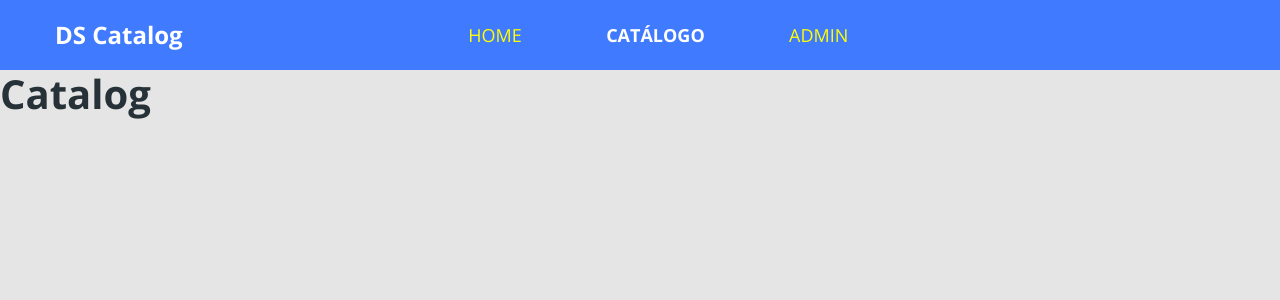
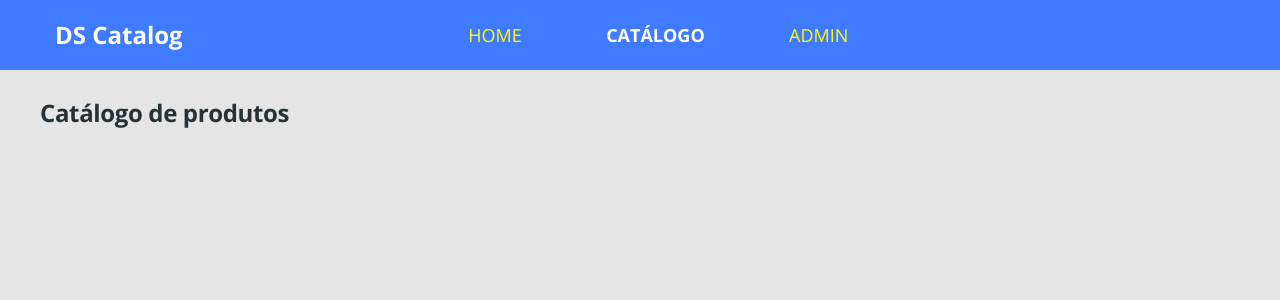
Before and after one commit to ruriknj/dscatalog-bootcamp-devsuperior, a React (Create React App) app in the folder front-web/: page /catalog in a window 1280 px wide. Shown: the top 300 px of the page. Built offline with nearby package versions, Linux system fonts and the light colour scheme.

Commit message:
Iniciando a página de Catálogo

```diff
--- a/front-web/src/Routes.tsx
+++ b/front-web/src/Routes.tsx
@@ -8,7 +8,7 @@
 const Routes = () => (
     <BrowserRouter>
         <Navbar />
-    <switch>
+    <Switch>
         <Route path="/" exact>
             <Home />
         </Route>
@@ -18,7 +18,7 @@
         <Route path="/admin">
             <Admin />
         </Route>
-    </switch>
+    </Switch>
     </BrowserRouter>
 
 );
--- a/front-web/src/app.scss
+++ b/front-web/src/app.scss
@@ -19,7 +19,20 @@
 a {
   &:hover {
     text-decoration: none;
-    color: unset;   /*  unset -> zera o comportamento padrão do bootstrap
-                                com os links e herdar a cor passada */
+    color: unset;
   }
 }
+    /*  unset -> zera o comportamento padrão do bootstrap
+                                com os links e herdar a cor passada */
+.border-radius-10 {
+  border-radius: 10px;
+}
+
+.border-radius-20 {
+  border-radius: 20px;
+}
+
+.card-base {
+    background-color: #ffffff;
+    box-shadow: 0px 4px 20px rgba(0, 0, 0, 0.25);
+  }
--- a/front-web/src/core/components/Buttonicon/index.tsx
+++ b/front-web/src/core/components/Buttonicon/index.tsx
@@ -1,4 +1,3 @@
-import { type } from 'os';
 import React from 'react';
 import {ReactComponent as ArrowIcon} from '../../assets/images/arrow.svg'
 import './styles.scss'
--- a/front-web/src/pages/Catalog/index.tsx
+++ b/front-web/src/pages/Catalog/index.tsx
@@ -1,6 +1,15 @@
 import React from 'react';
+import './styles.scss';
 
 const Catalog = () => (
-    <h1>Catalog</h1>
+    <div className="catalog-container">
+        <h1 className="catalog-title">
+            Catálogo de produtos
+        </h1>
+        <div className="catalog-products">
+
+        </div>
+    </div>
+
 );
 export default Catalog;
--- /dev/null
+++ b/front-web/src/pages/Catalog/styles.scss
@@ -0,0 +1,16 @@
+.catalog-container {
+    margin-top: 26px;
+    padding-left: 40px;
+    padding-right: 40px;
+}
+
+.catalog-title {
+    font-size: 24px;
+    line-height: 33px;
+    letter-spacing: -0.015em;
+}
+
+.catalog-products {
+    margin-top: 43px;
+
+}
--- a/front-web/src/pages/Home/index.tsx
+++ b/front-web/src/pages/Home/index.tsx
@@ -6,7 +6,7 @@
 
 const Home = () => (
     <div className="home-container">
-        <div className="row home-content">
+        <div className="row home-content card-base border-radius-20">
             <div className="col-6 home-text" >
                 <h1 className="text-title">Conheça o melhor catálogo de produtos</h1>
                 <p className="text-subtitle">
--- a/front-web/src/pages/Home/styles.scss
+++ b/front-web/src/pages/Home/styles.scss
@@ -5,9 +5,6 @@
     margin-bottom: 40px;
 }
 .home-content {
-    background-color: #ffffff;
-    box-shadow: 0px 4px 20px rgba(0, 0, 0, 0.25);
-    border-radius: 20px;
     padding-top: 155px;
     padding-bottom: 155px;
 }
@@ -17,12 +14,13 @@
     line-height: 60px;
     letter-spacing: -0.015em;
 }
+
 .text-subtitle {
     font-size: 18px;
     line-height: 31px;
     letter-spacing: -0.015em;
     color:#9e9e9e;
-    margin-top: 150px;
+    margin-top: 165px;
 }
 
 .home-text {
```
